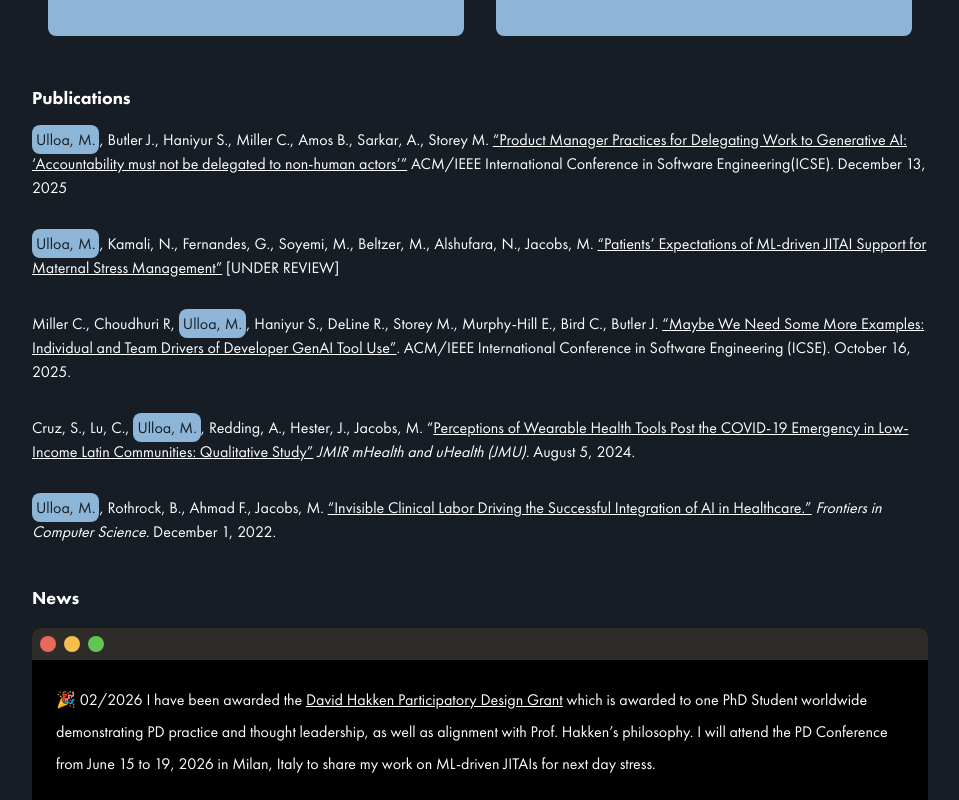
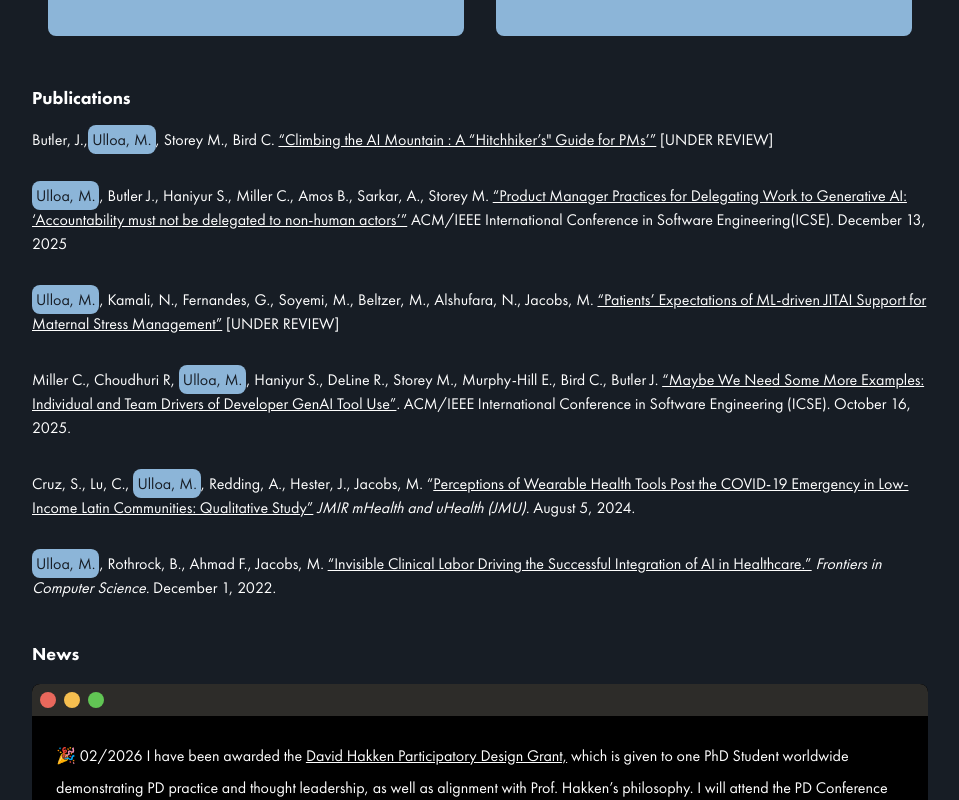
Before and after one commit to eulloa/mara-research-site, a Next.js app: page / in a window 1280 px wide. Shown: the part 1600-2400 px from the top of the page, without its empty margins (160-1119 px from the left). Built offline with nearby package versions, Linux system fonts and the light colour scheme.

Commit message:
adding ACMQ and updating news

```diff
--- a/src/app/components/news.tsx
+++ b/src/app/components/news.tsx
@@ -28,9 +28,9 @@ export const News = () => (
               href="https://www.pdc2026.polimi.it/david-hakken-pd-grant/"
               target="_blank"
             >
-              David Hakken Participatory Design Grant
+              David Hakken Participatory Design Grant,
             </Link>{" "}
-            which is awarded to one PhD Student worldwide demonstrating PD practice and thought leadership, as well as alignment with Prof. Hakken’s philosophy. I
+            which is given to one PhD Student worldwide demonstrating PD practice and thought leadership, as well as alignment with Prof. Hakken’s philosophy. I
             will attend the PD Conference from June 15 to 19, 2026 in Milan, Italy to share my work on ML-driven JITAIs for next day stress.
           </li>
           <li onClick={(e) => handleClick(e)}>
--- a/src/app/components/publications.tsx
+++ b/src/app/components/publications.tsx
@@ -20,6 +20,25 @@ export const Publications = () => (
           <span className="font-bold">[UNDER REVIEW]</span>
         </span>
       </article> */}
+      <article>
+        <span className="dark:text-white">
+          Butler, J.,
+          <Spotlight
+            className="bg-lightBlue rounded-lg p-1 text-navy"
+            message="Ulloa, M."
+            options={{ type: "span" }}
+          />
+          , Storey M., Bird C.{" "}
+          <a
+            className="underline"
+            href="https://arxiv.org/abs/2510.02504"
+            target="_blank"
+          >
+            &ldquo;Climbing the AI Mountain : A “Hitchhiker’s" Guide for PMs&rsquo;&rdquo;
+          </a>{" "}
+          <span>[UNDER REVIEW]</span>
+        </span>
+      </article>
       <article>
         <span className="dark:text-white">
           <Spotlight
```
